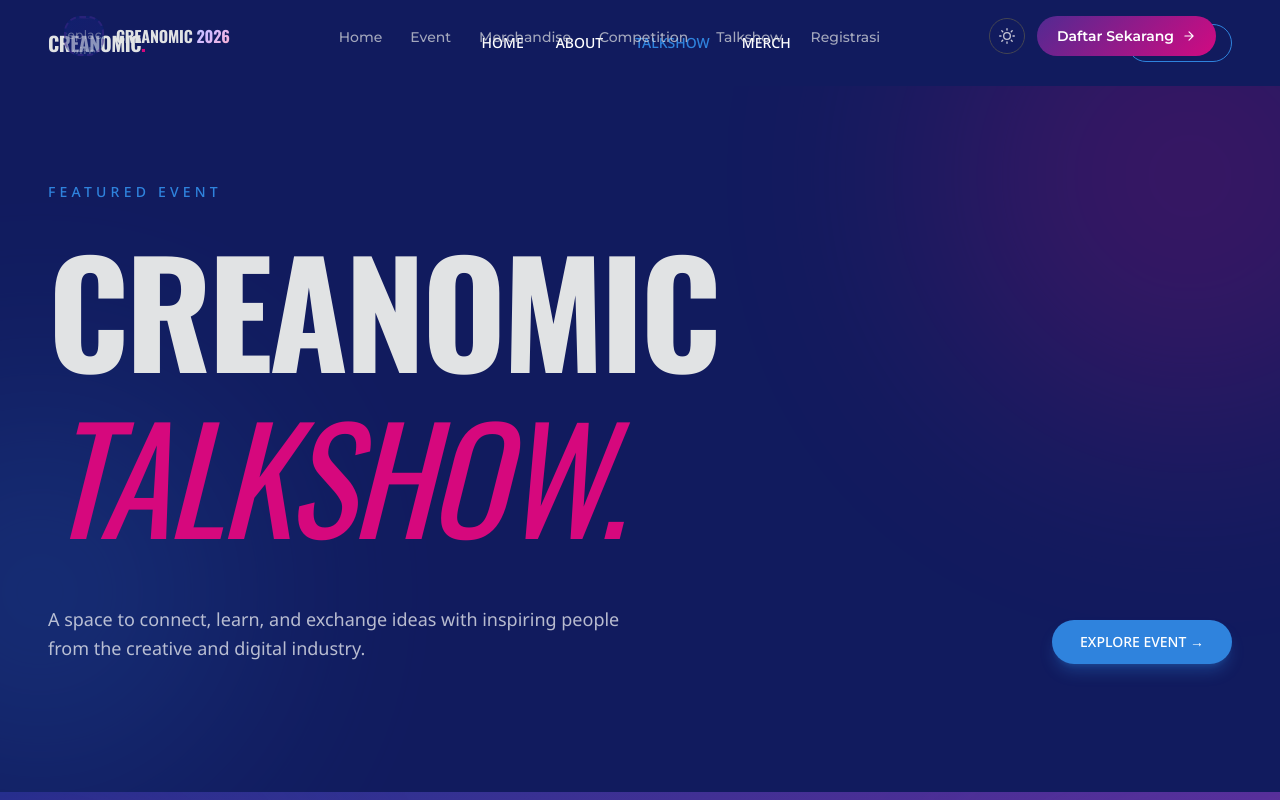
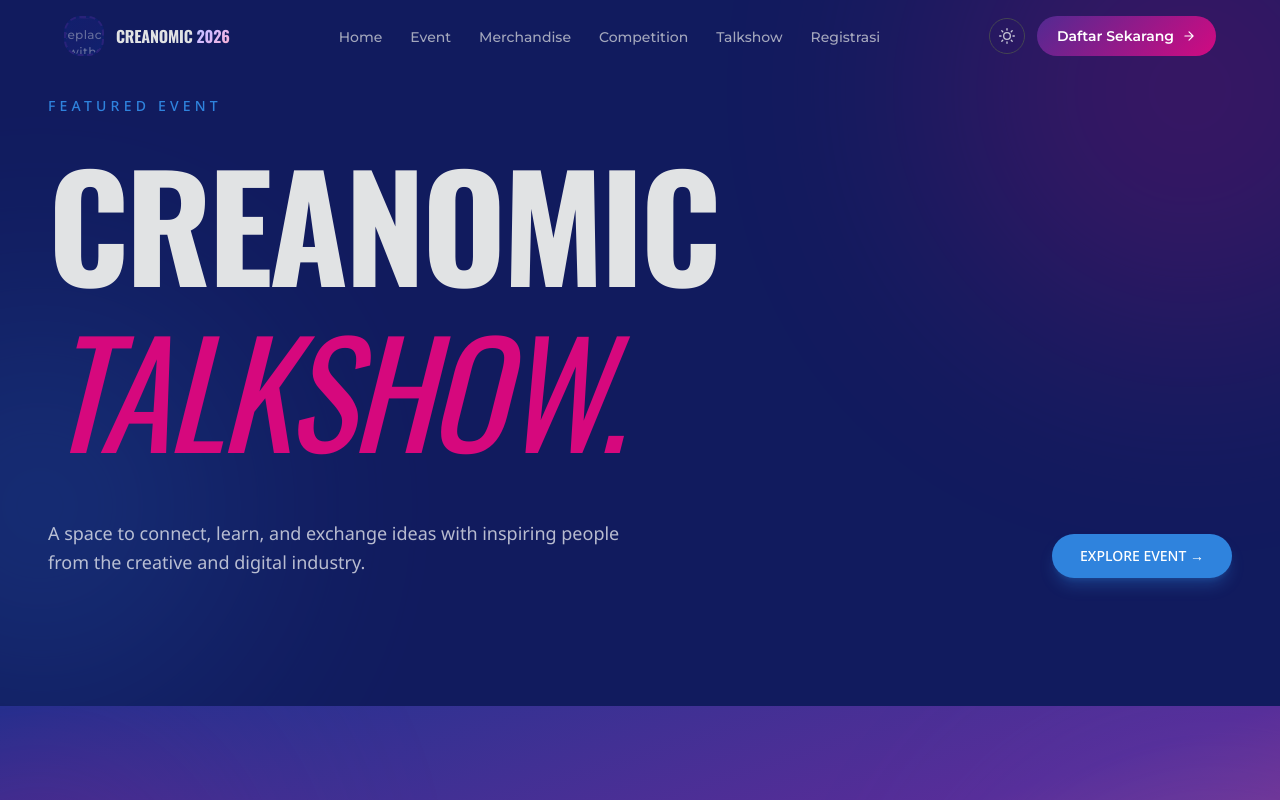
Before and after one commit to Creanomic2026/public-page, a Next.js app: page /talkshow in a window 1280 px wide. Shown: the top 800 px of the page. Built offline with nearby package versions, Linux system fonts and the light colour scheme; a web font is replaced by a local one.

Commit message:
refactor: rename marchandise to merch, remove inline navbars

```diff
--- a/app/marchandise/page.tsx
+++ b/app/merch/page.tsx
@@ -22,50 +22,6 @@ const products = [
 export default function Home() {
   return (
     <main className="min-h-screen bg-[#111B5E] text-white">
-
-      {/* NAVBAR */}
-      <nav className="flex items-center justify-between px-6 py-6 md:px-12">
-        <h1 className="text-xl font-bold tracking-tight text-white">
-          CREANOMIC
-          <span className="text-[#D6087D]">.</span>
-        </h1>
-
-        <div className="hidden gap-8 text-sm font-medium md:flex">
-          <a
-            href="#"
-            className="transition hover:text-[#D6087D]"
-          >
-            HOME
-          </a>
-
-          <a
-            href="#"
-            className="transition hover:text-[#D6087D]"
-          >
-            ABOUT
-          </a>
-
-          <a
-            href="#"
-            className="transition hover:text-[#D6087D]"
-          >
-            EVENT
-          </a>
-
-          <a
-            href="#"
-            className="text-[#2F83DD]"
-          >
-            MERCH
-          </a>
-        </div>
-
-        <button
-          className="rounded-full border border-[#2F83DD] px-5 py-2 text-sm font-medium text-white transition hover:bg-[#2F83DD] hover:border-[#2F83DD]"
-        >
-          CONTACT
-        </button>
-      </nav>
 
       {/* HERO */}
       <section className="relative overflow-hidden px-6 pb-20 pt-16 md:px-12 md:pb-28 md:pt-24">
--- a/app/talkshow/page.tsx
+++ b/app/talkshow/page.tsx
@@ -19,50 +19,6 @@ const speakers = [
 export default function TalkshowPage() {
   return (
     <main className="min-h-screen bg-[#111B5E] text-white">
-
-      {/* NAVBAR */}
-      <nav className="flex items-center justify-between px-6 py-6 md:px-12">
-        <h1 className="text-xl font-bold tracking-tight text-white">
-          CREANOMIC
-          <span className="text-[#D6087D]">.</span>
-        </h1>
-
-        <div className="hidden gap-8 text-sm font-medium md:flex">
-          <a
-            href="/"
-            className="transition hover:text-[#D6087D]"
-          >
-            HOME
-          </a>
-
-          <a
-            href="#"
-            className="transition hover:text-[#D6087D]"
-          >
-            ABOUT
-          </a>
-
-          <a
-            href="#"
-            className="text-[#2F83DD]"
-          >
-            TALKSHOW
-          </a>
-
-          <a
-            href="#"
-            className="transition hover:text-[#D6087D]"
-          >
-            MERCH
-          </a>
-        </div>
-
-        <button
-          className="rounded-full border border-[#2F83DD] px-5 py-2 text-sm font-medium text-white transition hover:bg-[#2F83DD]"
-        >
-          CONTACT
-        </button>
-      </nav>
 
       {/* HERO */}
       <section className="relative overflow-hidden px-6 pb-24 pt-16 md:px-12 md:pb-32 md:pt-24">
--- a/data/navigation.ts
+++ b/data/navigation.ts
@@ -3,7 +3,7 @@ import type { NavItem } from "@/types";
 export const NAV_LINKS: NavItem[] = [
   { label: "Home", href: "/" },
   { label: "Event", href: "/event" },
-  { label: "Merchandise", href: "/marchandise" },
+  { label: "Merchandise", href: "/merch" },
   { label: "Competition", href: "/competition" },
   { label: "Talkshow", href: "/talkshow" },
   { label: "Registrasi", href: "/registrasi" },
```
